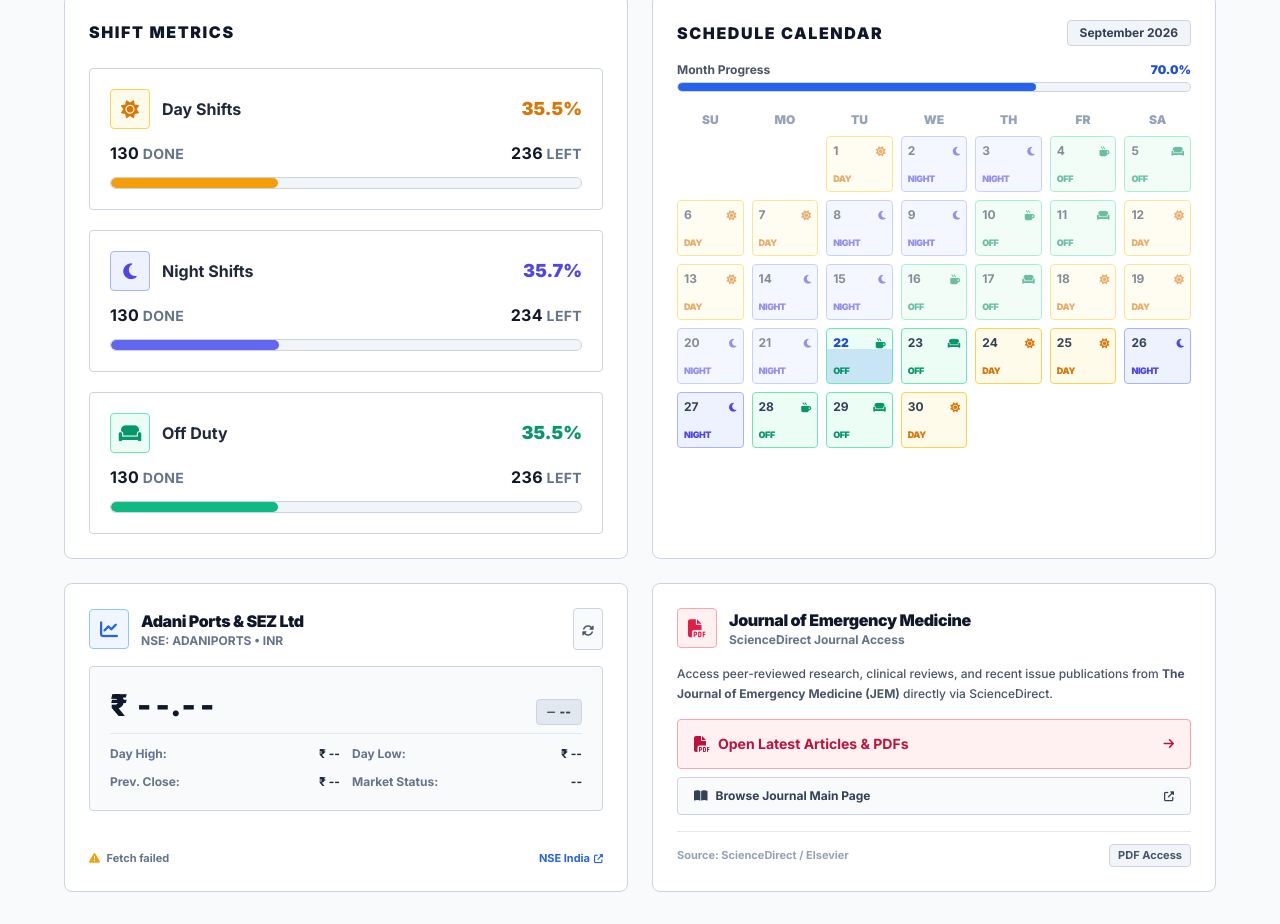
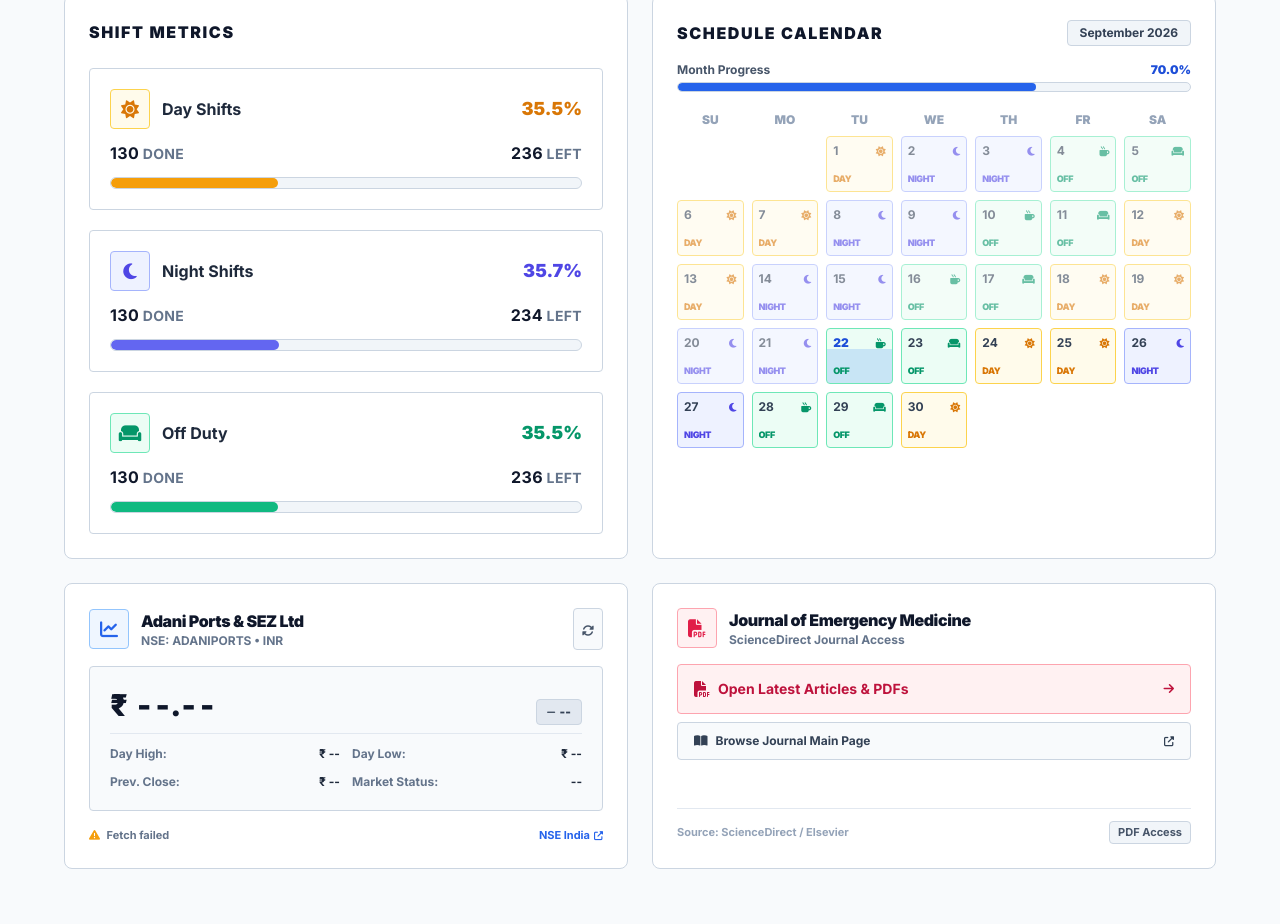
Before and after one commit to akhilrajs/My-Dashboard, a plain HTML site: page index.html in a window 1280 px wide. Shown: the part 490-1414 px from the top of the page. After the commit the page ends 1391 px from the top, so only its background shows below. Drawn offline with nearby package versions, Linux system fonts and the light colour scheme; no server answers.

Commit message:
Update index.html

```diff
--- a/index.html
+++ b/index.html
@@ -314,8 +314,7 @@
                     </div>
 
                     <p class="text-xs text-slate-600 dark:text-slate-400 font-medium mb-4 leading-relaxed">
-                        Access peer-reviewed research, clinical reviews, and recent issue publications from <strong>The Journal of Emergency Medicine (JEM)</strong> directly via ScienceDirect.
-                    </p>
+                          </p>
 
                     <div class="space-y-2 mb-4">
                         <a href="https://www.sciencedirect.com/journal/the-journal-of-emergency-medicine/articles-in-press" target="_blank" rel="noopener noreferrer" class="w-full py-3 px-4 rounded border border-rose-300 dark:border-rose-700 bg-rose-50 dark:bg-rose-900/20 text-rose-700 dark:text-rose-300 hover:bg-rose-100 dark:hover:bg-rose-900/40 font-bold text-sm flex items-center justify-center gap-2 transition-colors">
```
